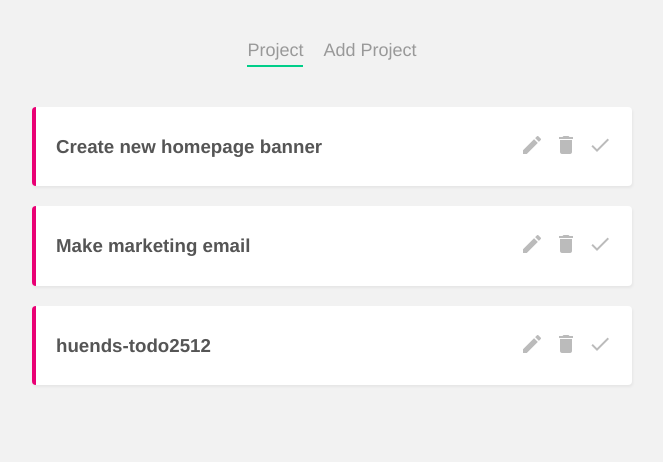
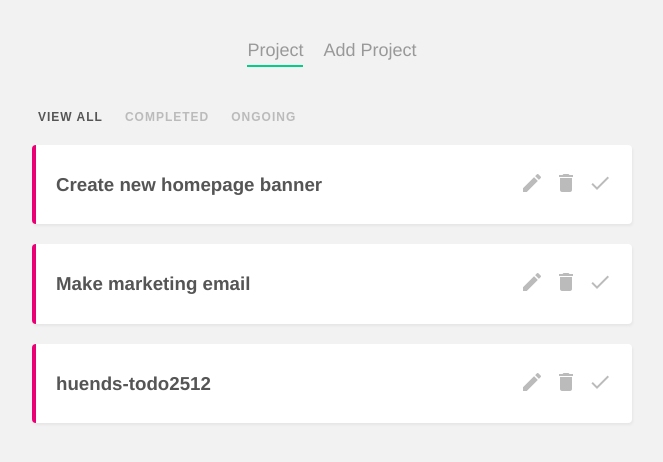
Before and after one commit to Huends-Jhoebert/simple-project-planner, a Vue app: page / in a window 1280 px wide. Shown: the top 462 px of the page, without its empty margins (308-971 px from the left). Built offline with nearby package versions, Linux system fonts and the light colour scheme; data requests are answered from the project's data file.

Commit message:
Added a filter navbar

```diff
--- /dev/null
+++ b/src/components/FilterNav.vue
@@ -0,0 +1,37 @@
+<template>
+  <nav class="filter-nav">
+    <button @click="updateFilter('all')" :class="{active: current === 'all'}">View All</button>
+    <button @click="updateFilter('completed')" :class="{active: current === 'completed'}">Completed</button>
+    <button @click="updateFilter('ongoing')" :class="{active: current === 'ongoing'}">Ongoing</button>
+  </nav>
+</template>
+
+<script>
+export default {
+  props: ["current"],
+  methods: {
+    updateFilter(by) {
+      this.$emit("filterChange", by);
+    },
+  },
+};
+</script>
+
+
+<style>
+.filter-nav button {
+  background: none;
+  border: none;
+  color: #bbb;
+  outline: none;
+  font-size: 12px;
+  text-transform: uppercase;
+  margin-right: 10px;
+  letter-spacing: 1px;
+  font-weight: bold;
+  cursor: pointer;
+}
+.filter-nav button.active {
+  color: #555;
+}
+</style>
--- a/src/views/Home.vue
+++ b/src/views/Home.vue
@@ -1,5 +1,6 @@
 <template>
   <div class="home">
+    <FilterNav @filterChange="current = $event" :current="current" />
     <div v-if="projects.length">
       <div v-for="project in projects" :key="project.id">
         <SingleProject :project="project" @delete="handleDelete" @complete="handleComplete" />
@@ -10,12 +11,14 @@
 
 <script>
 import SingleProject from "../components/SingleProject.vue";
+import FilterNav from "../components/FilterNav.vue";
 export default {
   name: "Home",
-  components: { SingleProject },
+  components: { SingleProject, FilterNav },
   data() {
     return {
       projects: [],
+      current: "all",
     };
   },
   mounted() {
```
